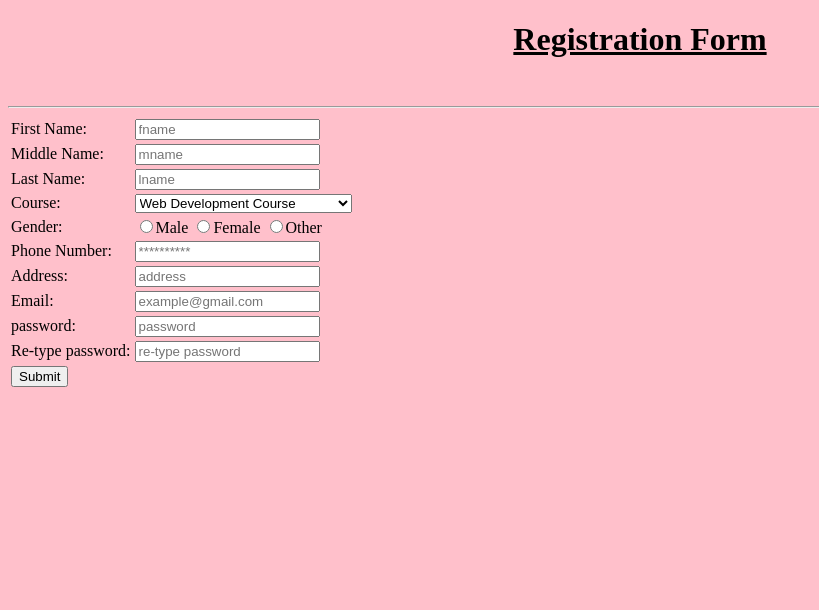
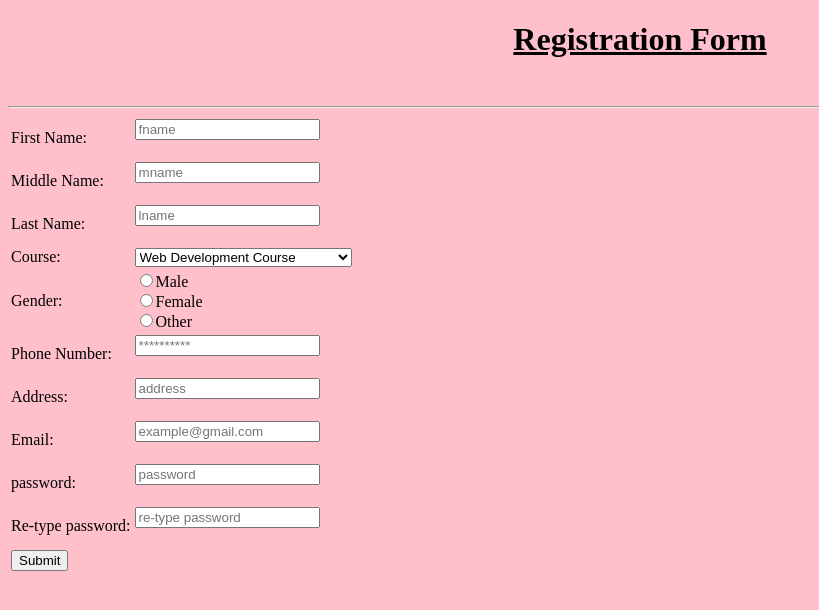
Before and after one commit to aartimaind/first, a plain HTML site: page task1.html in a window 1280 px wide. Shown: the whole page, without its empty margins (0-819 px from the left). Drawn offline with Linux system fonts and the light colour scheme.

Commit message:
Update task1.html

```diff
--- a/task1.html
+++ b/task1.html
@@ -12,7 +12,7 @@
                        First Name:
                     </td>
                     <td>
-                     <input type="text" placeholder="fname" name="">
+                     <input type="text" placeholder="fname" name=""><br><br>
                     </td>
                 </tr>
                 <tr>
@@ -20,7 +20,7 @@
                         Middle Name:
                     </td>
                     <td>
-                        <input type="text" placeholder="mname" name="">
+                        <input type="text" placeholder="mname" name=""><br><br>
                     </td>
                 </tr>
                 <tr>
@@ -28,7 +28,7 @@
                         Last Name:
                     </td>
                     <td>
-                        <input type="text" placeholder="lname" name="">
+                        <input type="text" placeholder="lname" name=""><br><br>
                     </td>
                 </tr>
                 <tr>
@@ -36,7 +36,7 @@
                          Course:
                     </td>
                     <td>
-                        <select placeholder="course">
+                        <select placeholder="course"><br><br>
                             <option>Web Development Course</option>
                             <option>Html Crash Course</option>
                             <option>Personality Development Course</option>
@@ -48,9 +48,9 @@
                         Gender:
                     </td>
                     <td>
-                        <input type="radio" name="gender">Male
-                        <input type="radio" name="gender">Female
-                        <input type="radio" name="gender">Other
+                        <input type="radio" name="gender">Male<br>
+                        <input type="radio" name="gender">Female<br>
+                        <input type="radio" name="gender">Other<br>
                     </td>
                 </tr>
                 <tr>
@@ -58,7 +58,7 @@
                         Phone Number:
                     </td>
                     <td>
-                        <input type="phone" placeholder="**********">
+                        <input type="phone" placeholder="**********"><br><br>
                     </td>
                 </tr>
                 <tr>
@@ -66,7 +66,7 @@
                         Address:
                     </td>
                     <td>
-                        <input type="text" rowspan="10" colspan="15" placeholder="address">
+                        <input type="text" rowspan="10" colspan="15" placeholder="address"><br><br>
                     </td>
                 </tr>
                 <tr>
@@ -74,7 +74,7 @@
                         Email:
                     </td>
                     <td>
-                        <input type="text" placeholder="example@gmail.com">
+                        <input type="text" placeholder="example@gmail.com"><br><br>
                     </td>
                 </tr>
                 <tr>
@@ -82,7 +82,7 @@
                         password:
                     </td>
                     <td>
-                        <input type="password" placeholder="password">
+                        <input type="password" placeholder="password"><br><br>
                     </td>
                 </tr>
                 <tr>
@@ -90,12 +90,12 @@
                         Re-type password:
                     </td>
                     <td>
-                        <input type="password" placeholder="re-type password">
+                        <input type="password" placeholder="re-type password"><br><br>
                     </td>
                 </tr>
                 <tr>
                     <td>
-                        <input type="Submit">
+                        <input type="Submit"><br><br>
                     </td>
                 </tr>
             </table>
```
